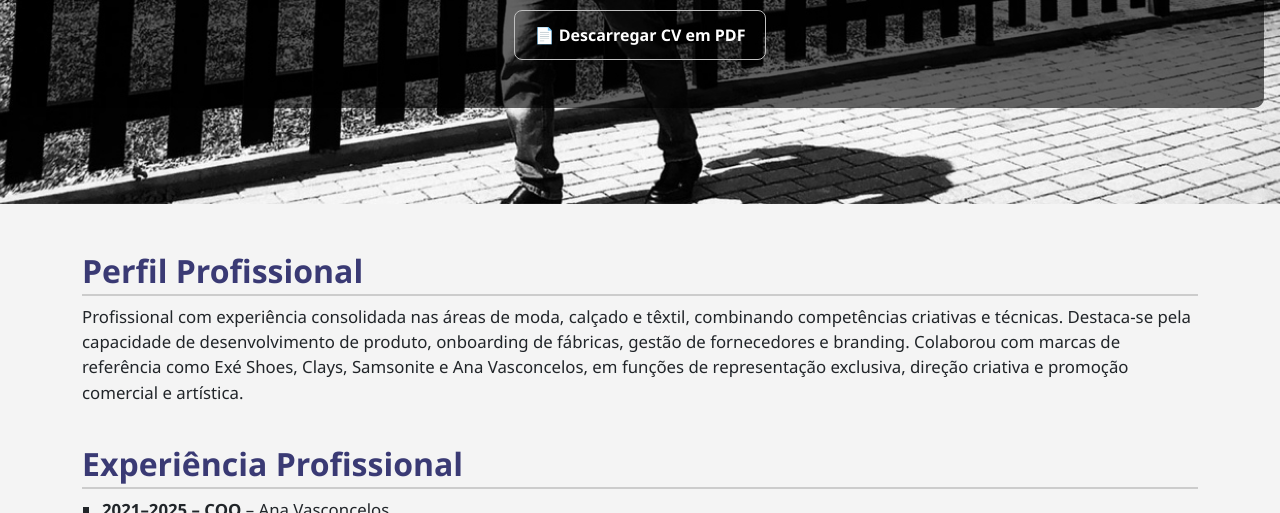
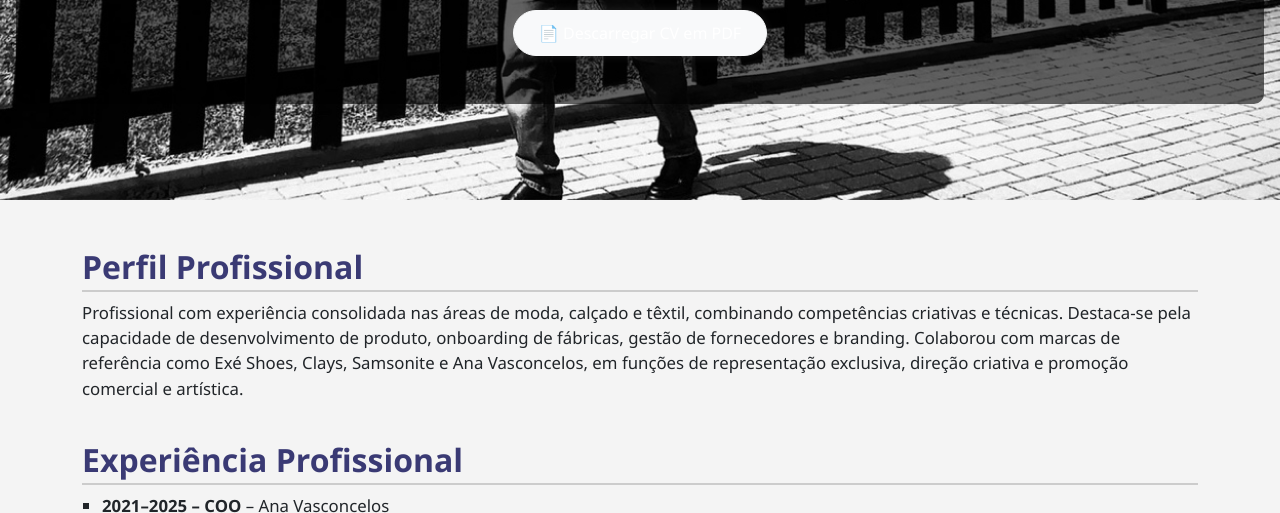
Before and after one commit to Nicolauder/meucv2025-, a plain HTML site: page index.html in a window 1280 px wide. Shown: the part 587-1100 px from the top of the page. Drawn offline with nearby package versions, Linux system fonts and the light colour scheme.

Commit message:
Update styles.css

```diff
--- a/styles.css
+++ b/styles.css
@@ -51,20 +51,18 @@ ul {
   color: #454337; /* dourado ao passar o rato */
 }
 .download-btn {
-  font-weight: 600;
-  padding: 12px 20px;
-  border-radius: 8px;
-  background-color: transparent;
-  color: #ffffff;
-  border: 1px solid #c0c0c0; /* borda prateada fina */
-  transition: all 0.3s ease;
-  text-decoration: none;
+  border-radius: 30px;
+  padding: 10px 25px;
+  font-weight: 500;
+  transition: background-color 0.3s ease, color 0.3s ease;
+  box-shadow: 0 0 10px rgba(255, 255, 255, 0.1);
 }
 
 .download-btn:hover {
-  background-color: #4b5155;
-  color: #000;
+  background-color: #f8f9fa;
+  color: #212529;
   text-decoration: none;
+  box-shadow: 0 0 15px rgba(255, 255, 255, 0.2);
 }
 
 /* Estilo para o link de e-mail no header */
```
